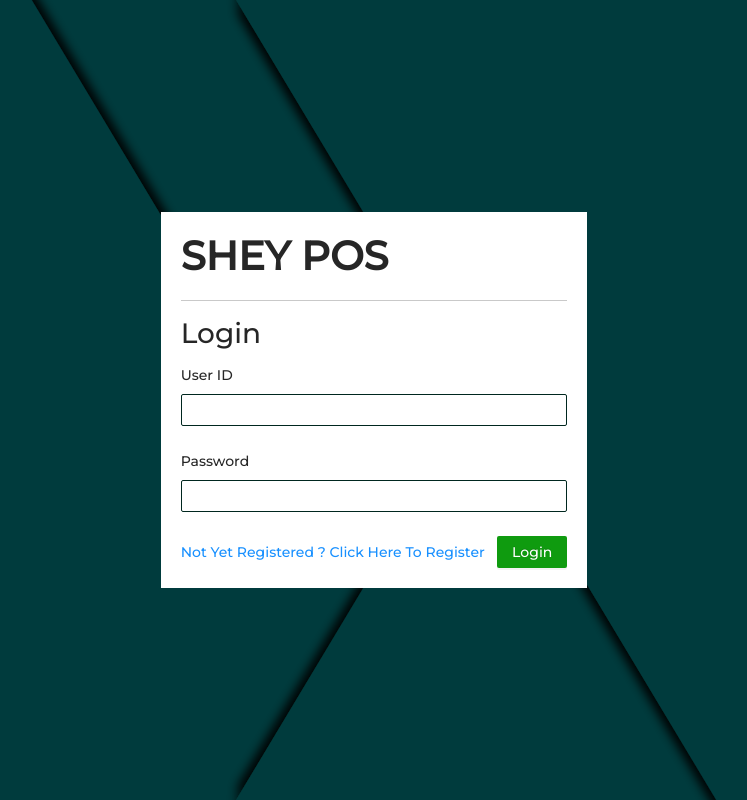
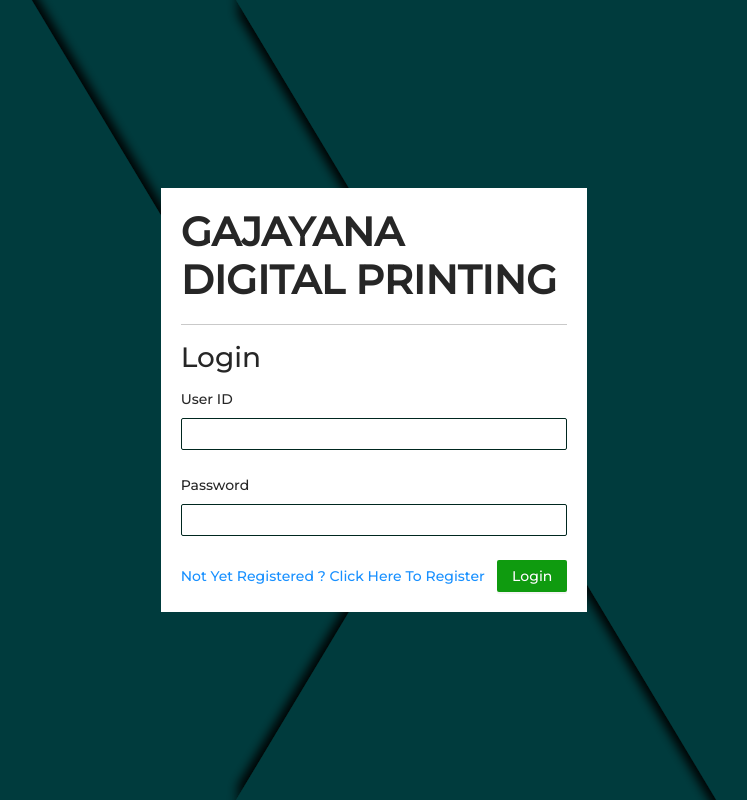
Before and after one commit to joviakbar9/gajayana-pos, a React (Create React App) app in the folder client/: page / in a window 1280 px wide. Shown: the whole page, without its empty margins (266-1013 px from the left). Built offline with nearby package versions, Linux system fonts and the light colour scheme.

Commit message:
edit cart

```diff
--- a/client/src/components/DefaultLayout.js
+++ b/client/src/components/DefaultLayout.js
@@ -86,7 +86,7 @@ const DefaultLayout = (props) => {
           )}
           <div
             className="cart-count d-flex align-items-center"
-            onClick={() => navigate("/cart")}
+            onClick={() => navigate("/pemesanan")}
           >
             <b>
               {" "}
--- a/client/src/pages/Items.js
+++ b/client/src/pages/Items.js
@@ -30,12 +30,12 @@ function Items() {
       .post("/api/items/delete-item" , {itemId : record._id})
       .then((response) => {
         dispatch({ type: "hideLoading" });
-        message.success('Item deleted successdully')
+        message.success('Produk berhasil dihapus')
         getAllItems()
       })
       .catch((error) => {
         dispatch({ type: "hideLoading" });
-        message.error('Something went wrong')
+        message.error('Terjadi kesalahan')
         console.log(error);
       });
   };
--- a/client/src/pages/Login.js
+++ b/client/src/pages/Login.js
@@ -35,7 +35,7 @@ useEffect(() => {
             layout="vertical"
             onFinish={onFinish}
           >
-            <h1><b>SHEY POS</b></h1>
+            <h1><b>GAJAYANA DIGITAL PRINTING</b></h1>
             <hr />
             <h3>Login</h3>
 
@@ -45,8 +45,6 @@ useEffect(() => {
             <Form.Item name="password" label="Password">
               <Input type='password'/>
             </Form.Item>
-
-
 
             <div className="d-flex justify-content-between align-items-center">
               <Link to='/register'>Not Yet Registered ? Click Here To Register</Link>
--- a/client/src/pages/Register.js
+++ b/client/src/pages/Register.js
@@ -29,7 +29,7 @@ function Register() {
             layout="vertical"
             onFinish={onFinish}
           >
-            <h1><b>SHEY POS</b></h1>
+            <h1><b>GAJAYANA DIGITAL PRINTING</b></h1>
             <hr />
             <h3>Register</h3>
             <Form.Item name="name" label="Name">
--- a/client/src/resources/layout.css
+++ b/client/src/resources/layout.css
@@ -34,7 +34,7 @@
   height: 95vh;
 }
 .ant-menu-item{
-  padding-left: 20px !important;
+  padding-left: 12px !important;
 }
 .ant-layout-header{
     margin: 0 10px !important;
```
